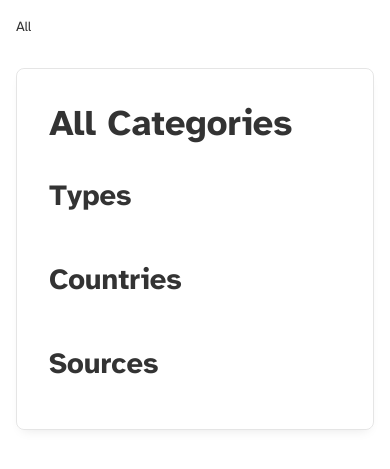
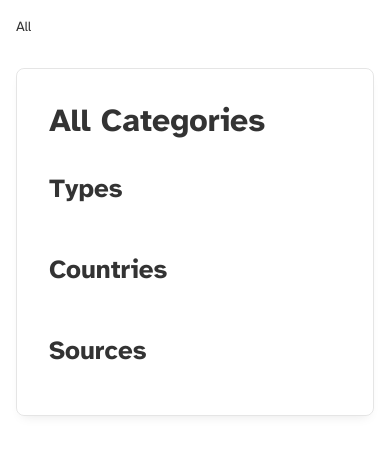
Before and after one commit to scidsg/frontpage, a Flask app: page /all_categories in a window 390 px wide. Shown: the part 68-537 px from the top of the page. Run offline with Flask 3, Linux system fonts and the light colour scheme; data that the repository does not hold is empty; some web fonts are replaced.

Commit message:
Update style.css

```diff
--- a/static/style.css
+++ b/static/style.css
@@ -544,6 +544,26 @@ button.destruct {
 	body {
 		padding-top: 5.5rem;
 	}
+
+	h1 {
+	font-size: 2rem;
+	}
+
+	h2 {
+		font-size: 1.625rem;
+	}
+
+	h3 {
+		font-size: 1.325rem;
+	}
+
+	h4 {
+		font-size: 1.125rem;
+	}
+
+	h5 {
+		font-size: 1rem;
+	}
 }
 
 @media only screen and (max-width: 469px) {
```
